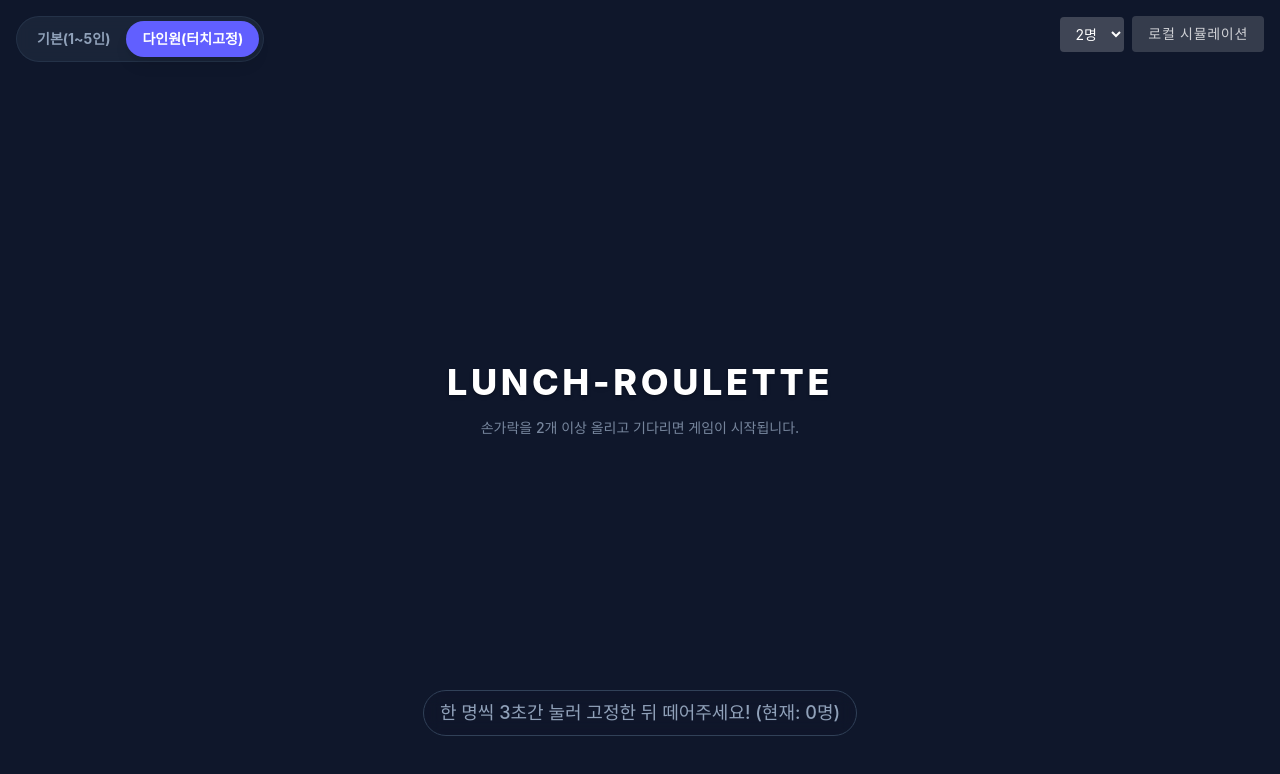
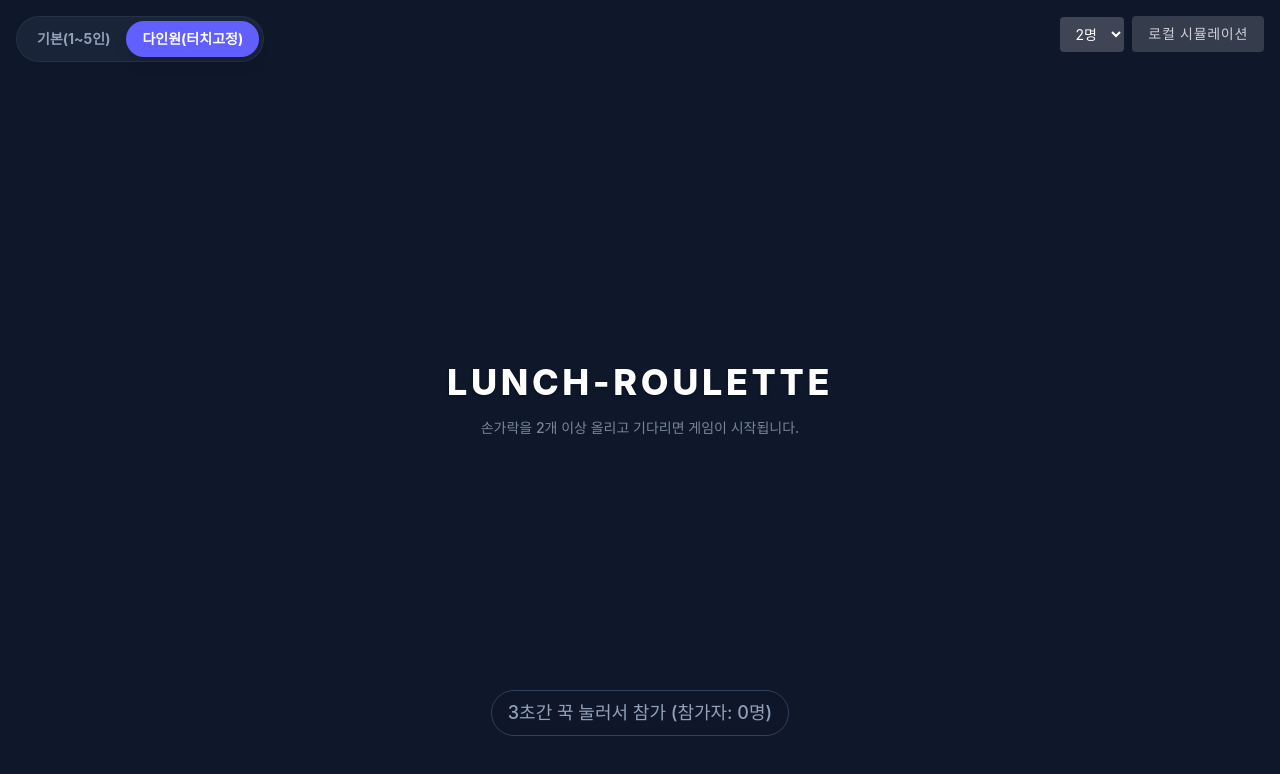
Before and after one commit to dhfmzk/lunch-roulette, a React (Vite) app: page / in a window 1280 px wide. Both pictures are taken after a click on the button "다인원(터치고정)". Shown: the top 774 px of the page. Built offline with nearby package versions, Linux system fonts and the light colour scheme.

Commit message:
style(ui): simplify large group instruction text

```diff
--- a/src/App.tsx
+++ b/src/App.tsx
@@ -103,7 +103,7 @@ function App() {
             ) : (
               <>
                 <span className="text-slate-400 font-medium text-lg bg-slate-900/60 px-4 py-2 rounded-full backdrop-blur-sm border border-slate-700">
-                  한 명씩 3초간 눌러 고정한 뒤 떼어주세요! (현재: {stampedCount}명)
+                  3초간 꾹 눌러서 참가 (참가자: {stampedCount}명)
                 </span>
                 {stampedCount >= 2 && (
                   <button
```
